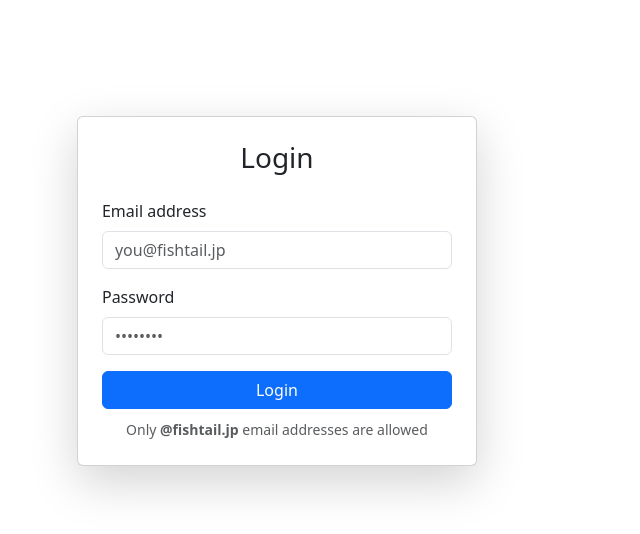
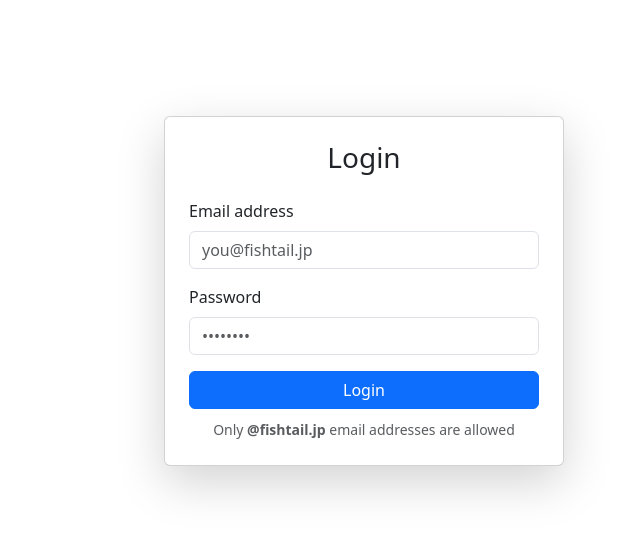
Before and after one commit to jadhikari/docker-fistail-home, a Django app: page /accounts/login/ in a window 1280 px wide. Shown: the part 50-584 px from the top of the page, without its empty margins (376-1016 px from the left). Run offline with Django 5.2, Linux system fonts and the light colour scheme.

Commit message:
update css

```diff
--- a/backend/accounts/templates/accounts/login.html
+++ b/backend/accounts/templates/accounts/login.html
@@ -4,7 +4,7 @@
 
 {% block content %}
 <div class="container d-flex justify-content-center align-items-center">
-    <div class="card shadow-lg p-4" style="width: 100%; max-width: 400px; margin-top:100px; margin-left:-17%;">
+    <div class="card shadow-lg p-4" style="width: 100%; max-width: 400px; margin-top:100px;">
         <h3 class="text-center mb-4">Login</h3>
 
         {% if messages %}
```
